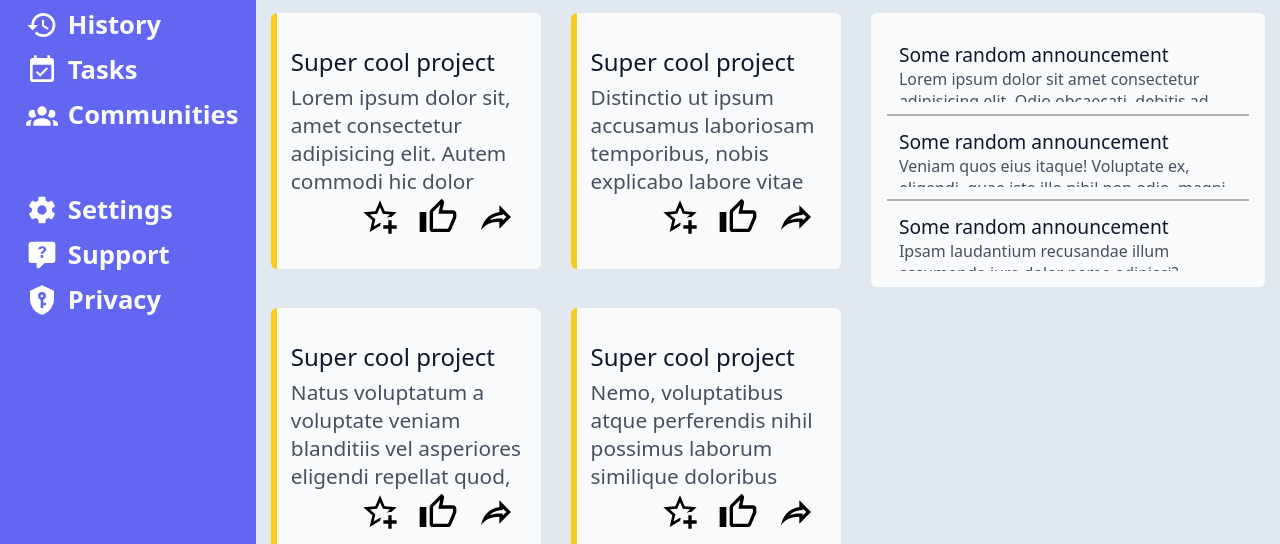
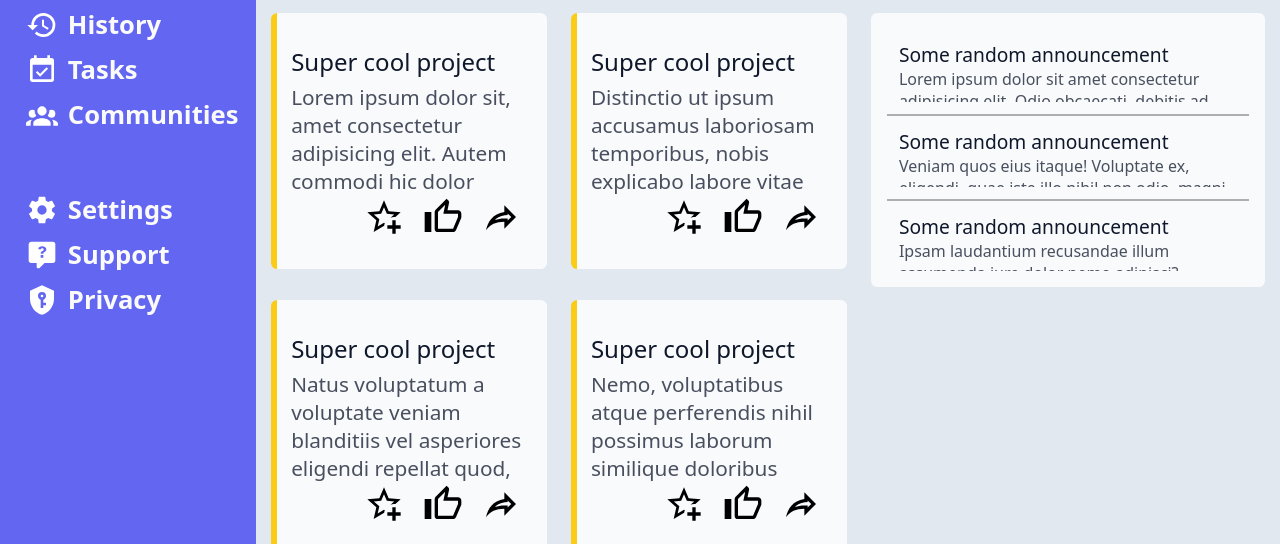
Before and after one commit to noName-256/admin-dashboard, a plain HTML site: page index.html in a window 1280 px wide. Shown: the part 256-800 px from the top of the page. Drawn offline with Linux system fonts and the light colour scheme.

Commit message:
Adjust gaps

```diff
--- a/style.css
+++ b/style.css
@@ -225,8 +225,8 @@ not allowing them to go over the sidebar on desktop, mobile should have a differ
 {
     overflow: scroll;
     display: grid;
-    grid-template: 60% 40% / 3fr 1fr;
-    padding: 2% 1.5%;
+    grid-template: 60% 40% / 3fr 1.05fr;
+    padding: 2% 1.5% 2% 1.5%;
     color: var(--main-fcl);
 }
 
@@ -247,9 +247,9 @@ not allowing them to go over the sidebar on desktop, mobile should have a differ
 {
     flex: 1 1 0;
     display: grid;
-    grid-template: 32vh 32vh / 45% 45%;
+    grid-template: 32vh 32vh / 46% 46%;
     grid-auto-rows: 32vh;
-    gap: 5%;
+    gap: 4%;
 }
 .main .projects .project-cards .card
 {
```
